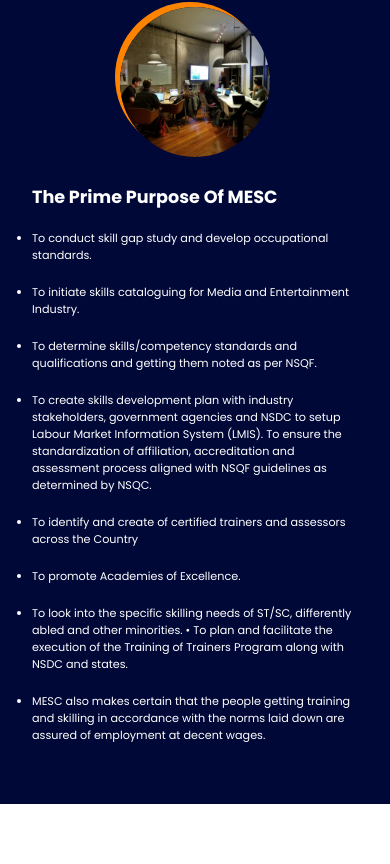
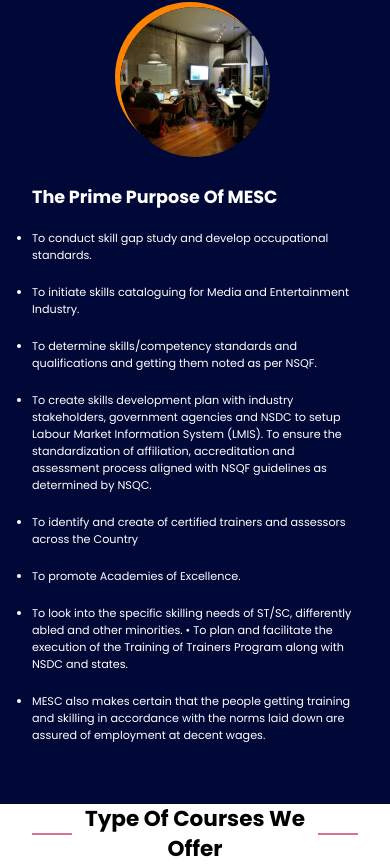
Before and after one commit to frontenddev-himanshu/SkillNation, a plain HTML site: page index.html in a window 390 px wide. Shown: the part 1103-1967 px from the top of the page. Before the commit the page ends 1907 px from the top, so only its background shows below. Drawn offline with nearby package versions, Linux system fonts and the light colour scheme.

Commit message:
add heading

```diff
--- a/index.html
+++ b/index.html
@@ -157,6 +157,22 @@
     </div>
 
 
+    <!-- type courses -->
+    <div class="typeCourse">
+        <div class="coursesWrapper">
+            <div class="coursesHeader">
+                <div class="sideLine"></div>
+                <div class="coursesText">
+                    <h2>Type of courses we offer</h2>
+                </div>
+                <div class="sideLine"></div>
+            </div>
+
+
+        </div>
+    </div>
+
+
 
 
     <!-- loader -->
--- a/mediaquery.css
+++ b/mediaquery.css
@@ -5,7 +5,7 @@
     }
 
     .heroBg,
-    .skillCouncil {
+    .skillCouncil, .typeCourse {
         padding: 0 3rem;
     }
 
@@ -161,6 +161,20 @@
         font-size: .9rem;
     }
 
+
+    #cursor {
+        display: none;
+    }
+
+    .typeCourse {
+        padding: 0 2rem;
+    }
+
+    .coursesText {
+        font-size: 1.2rem;
+    }
+
+
 }
 
 
@@ -305,4 +319,22 @@
         padding: 40px 0;
     }
 
+    #cursor {
+        display: none;
+    }
+
+    .coursesHeader {
+        gap: 10px;
+    }
+
+    .coursesText {
+        font-size: .9rem;
+        text-align: center;
+        line-height: 30px;
+    }
+
+    .sideLine {
+        height: 2px;
+    }
+
 }
--- a/style.css
+++ b/style.css
@@ -377,3 +377,34 @@ body {
     background-color: #ffffff;
     border-radius: 50%;
 }
+
+
+
+/* type courses */
+.typeCourse {
+    width: 100%;
+    padding: 0 10rem;
+}
+
+.coursesWrapper {
+    width: 100%;
+}
+
+.coursesHeader {
+    display: flex;
+    align-items: center;
+    gap: 20px;
+    justify-content: center;
+}
+
+.coursesText {
+    font-size: 1.8rem;
+    color: var(--color-);
+    text-transform: capitalize;
+}
+
+.sideLine {
+    width: 50px;
+    height: 3px;
+    background-color: palevioletred;
+}
```
